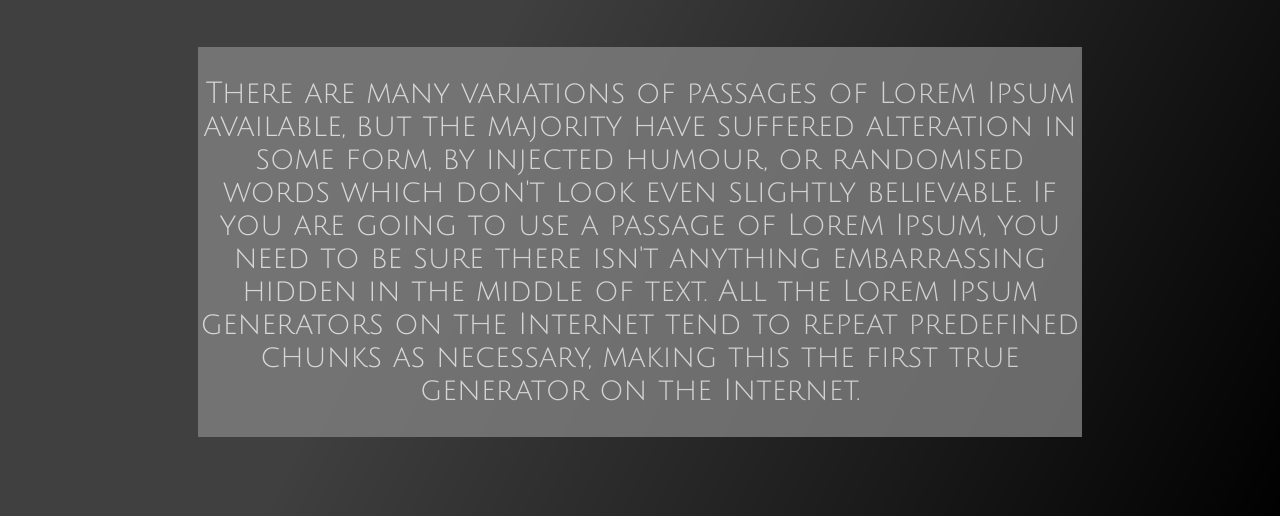
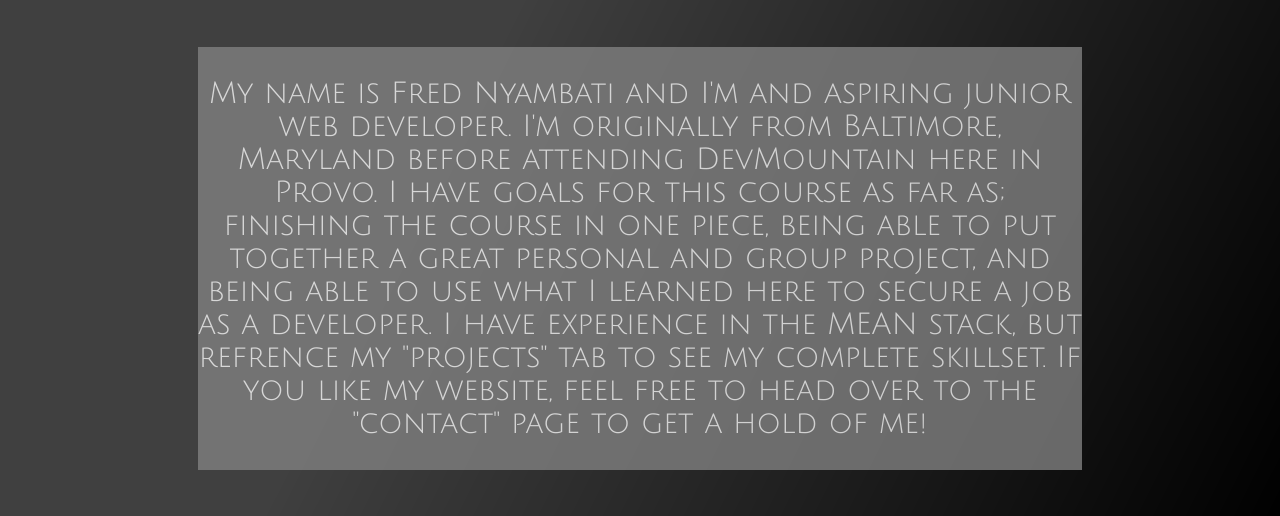
Before and after one commit to FNyambati/No-server, a plain HTML site: page index.html at #!/about in a window 1280 px wide. Shown: the part 284-800 px from the top of the page. Drawn offline with nearby package versions, Linux system fonts and the light colour scheme; some packages are replaced by stand-ins of ours; a web font is replaced by a local one.

Commit message:
done about me

```diff
--- a/views/about.html
+++ b/views/about.html
@@ -2,7 +2,7 @@
 <div class="outerBox">
 <div class="aboutBox">
     <p>
-        There are many variations of passages of Lorem Ipsum available, but the majority have suffered alteration in some form, by injected humour, or randomised words which don't look even slightly believable. If you are going to use a passage of Lorem Ipsum, you need to be sure there isn't anything embarrassing hidden in the middle of text. All the Lorem Ipsum generators on the Internet tend to repeat predefined chunks as necessary, making this the first true generator on the Internet.
+My name is Fred Nyambati and I'm and aspiring junior web developer. I'm originally from Baltimore, Maryland before attending DevMountain here in Provo. I have goals for this course as far as; finishing the course in one piece, being able to put together a great personal and group project, and being able to use what I learned here to secure a job as a developer. I have experience in the MEAN stack, but refrence my "projects" tab to see my complete skillset. If you like my website, feel free to head over to the "contact" page to get a hold of me!
     </p>
 </div>
 </div>
```
